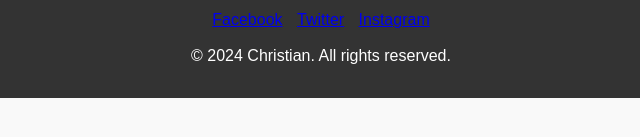
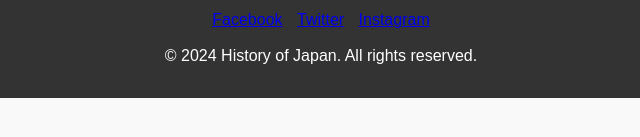
Before and after one commit to christhegreat8250/semesterproject.github.io2, a plain HTML site: page ancient-japan.html in a window 1280 px wide. Shown: the part 315-452 px from the top of the page, 319-959 px from the left. Drawn offline with Linux system fonts and the light colour scheme.

Commit message:
Update ancient-japan.html

```diff
--- a/ancient-japan.html
+++ b/ancient-japan.html
@@ -47,7 +47,7 @@
                 <li><a href="#">Twitter</a></li>
                 <li><a href="#">Instagram</a></li>
             </ul>
-            <p>&copy; 2024 Christian. All rights reserved.</p>
+            <p>&copy; 2024 History of Japan. All rights reserved.</p>
         </div>
     </footer>
 </body>
```
